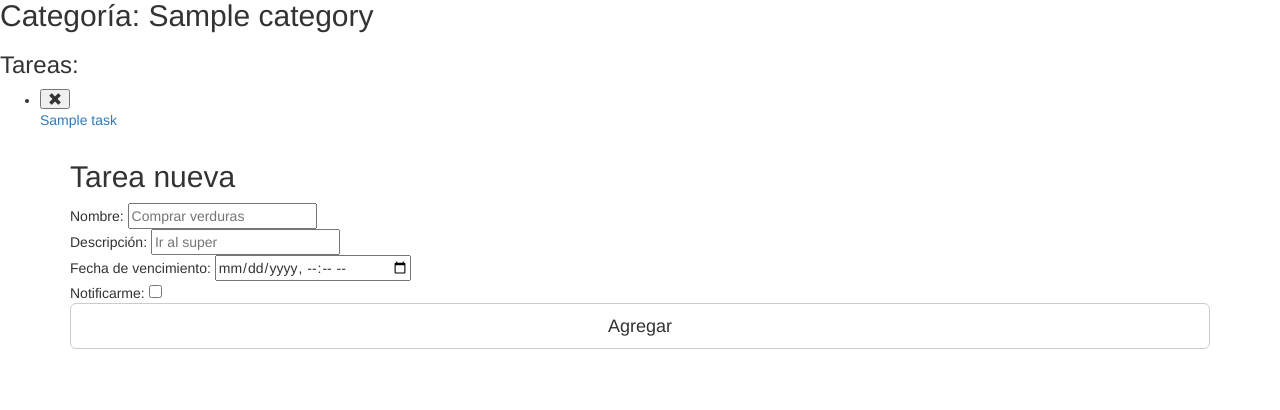
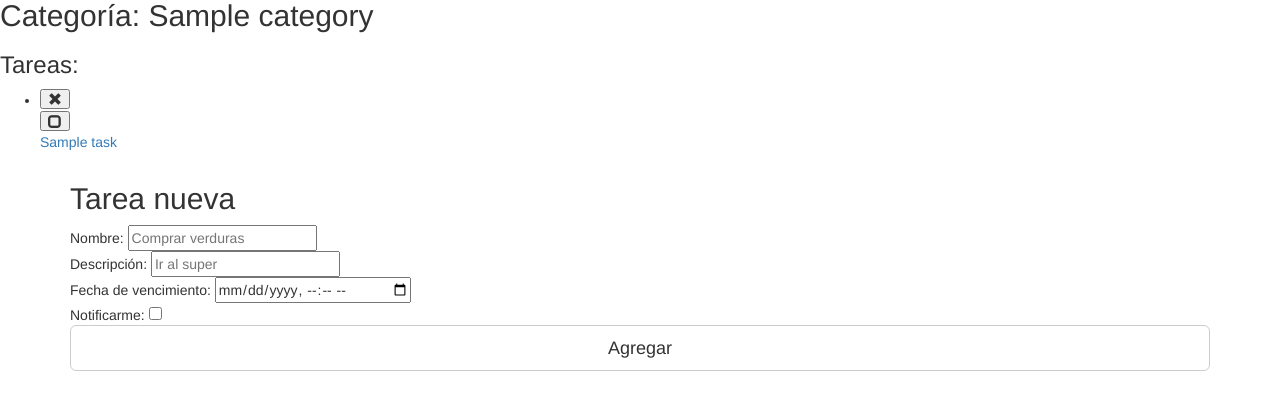
Before and after one commit to ingsoft-famaf/HoustonWHAP, a Django app: page /category/1/ in a window 1280 px wide. Shown: the part 51-461 px from the top of the page. Run offline with Django 3.2, Linux system fonts and the light colour scheme; a user stored in the database is signed in; tables that the repository leaves empty hold one stand-in row (values such as "Sample post"); some libraries are stand-ins or nearby versions.

Commit message:
#33 Delete button added to template. View and url added to support functionality.

```diff
--- a/src/goal_set_track/goal_set_track/urls.py
+++ b/src/goal_set_track/goal_set_track/urls.py
@@ -32,7 +32,7 @@ urlpatterns = [
     url(r'^category/(?P<category>[\w]+)/$', task.TaskView.as_view(), name='task'),
     url(r'^category/(?P<category>[\w]+)/task/create/$', task.TaskCreateView.as_view(), name='task_create'),
     url(r'^category/(?P<category>[\w]+)/task/(?P<task>[\w]+)/edit/$', task.TaskEditView.as_view(), name='task_edit'),
-    url(r'^category/(?P<category>[\w]+)/task/delete/$', task.TaskDeleteView.as_view, name='task_delete'),
+    url(r'^category/(?P<category>[\w]+)/task/(?P<task>[\w]+)/delete/$', task.TaskDeleteView.as_view(), name='task_delete'),
 
     url(r'^category/(?P<category>[\w]+)/task/(?P<task>[\w]+)/$', subtask.SubTaskView.as_view(), name='subtask'),
     url(r'^category/(?P<category>[\w]+)/task/(?P<task>[\w]+)/subtask/create/$', subtask.SubTaskCreateView.as_view(), name='subtask_create'),
--- a/src/goal_set_track/gst/templates/gst/task.html
+++ b/src/goal_set_track/gst/templates/gst/task.html
@@ -6,23 +6,26 @@
 <h3>Tareas:</h3>
 <ul>
 {% for task in tasks %}
+  <li>
+    <form method='POST' action='{% url 'task_delete' category.id task.id %}'>
+	{% csrf_token %}
+      <button type='submit' name='delete' value=True class='glyphicon glyphicon-remove'></button>
+    </form>
+
     {% if task.complete %}
-    <li>
     <form method='POST' action='{% url 'task_edit' category.id task.id %}'>
 	  {% csrf_token %}
-        <button type='submit' name='complete' value='' class='glyphicon glyphicon-remove'></button>
+      <button type='submit' name='complete' value='' class='glyphicon glyphicon-unchecked'></button>
     </form>
+    {% else %}
+    <form method='POST' action='{% url 'task_edit' category.id task.id %}'>
+	  {% csrf_token %}
+      <button type='submit' name='complete' value=True class='glyphicon glyphicon-check'></button>
+    </form>
+    {% endif %}
+
     <a href='{% url 'subtask' category.id task.id %}'>{{ task.name }}</a>
   </li>
-  {% else %}
-    <li>
-      <form method='POST' action='{% url 'task_edit' category.id task.id %}'>
-	    {% csrf_token %}
-        <button type='submit' name='complete' value=True class='glyphicon glyphicon-ok'></button>
-      </form>
-      <a href='{% url 'subtask' category.id task.id %}'>{{ task.name }}</a>
-    </li>
-  {% endif %}
 {% endfor %}
 </ul>
 
--- a/src/goal_set_track/gst/views/task.py
+++ b/src/goal_set_track/gst/views/task.py
@@ -40,12 +40,6 @@ class TaskEditView(LoginRequiredMixin, View):
         return redirect('task', category=category)
 
 class TaskDeleteView(LoginRequiredMixin, View):
-    def get(self, req):
-        viewitems = {
-        }
-        return render(req, 'task/task_delete.html', viewitems)
-
-    def post(self, req):
-        t = SubTask.objects.get(name=req.POST['name'])
-        t.delete()
-        return HTTPr('Deleted.')
+    def post(self, req, category, task):
+        req.user.category_set.get(id=category).task_set.get(id=task).delete()
+        return redirect('task', category=category)
```
Lines whose indentation alone changed are shown as unchanged.
